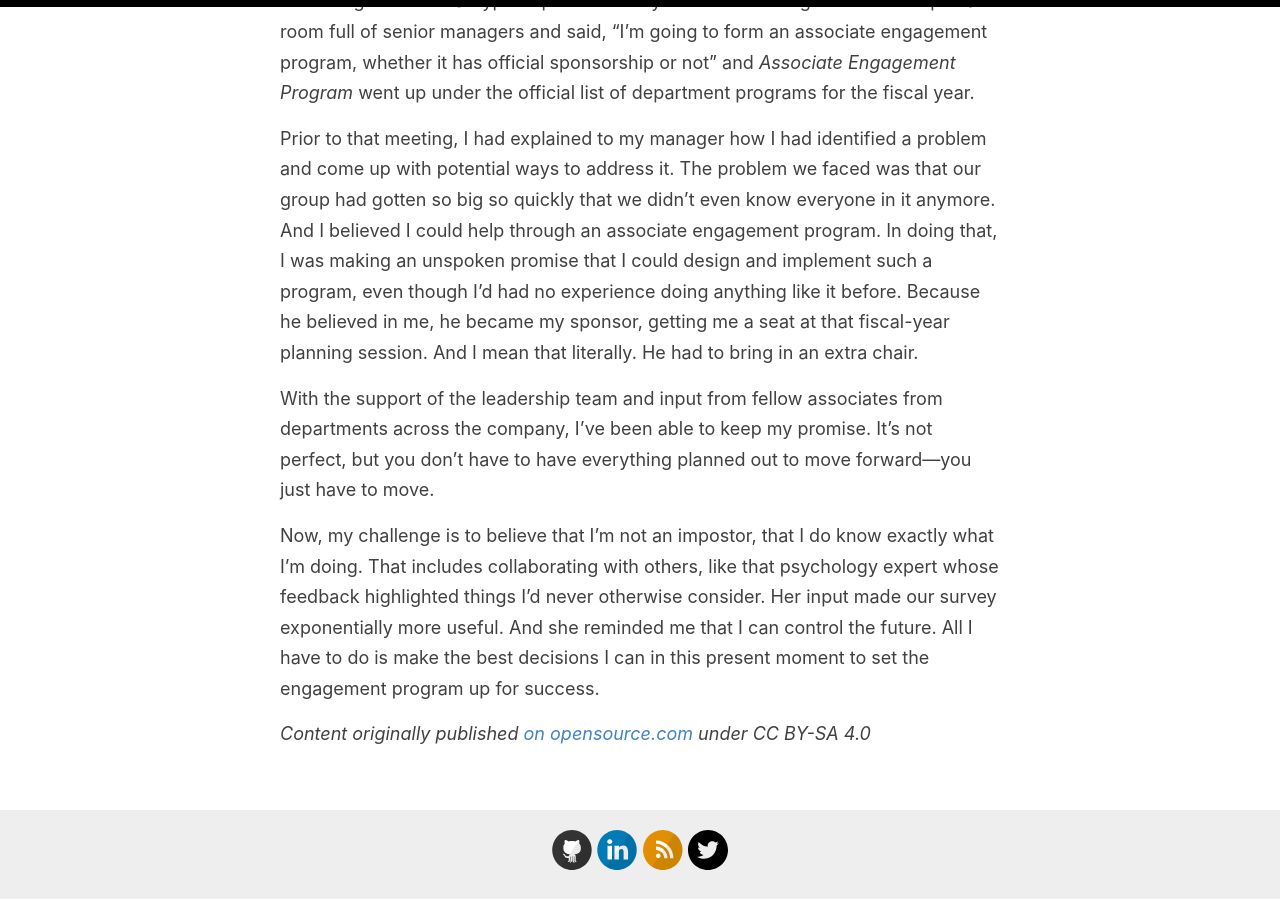
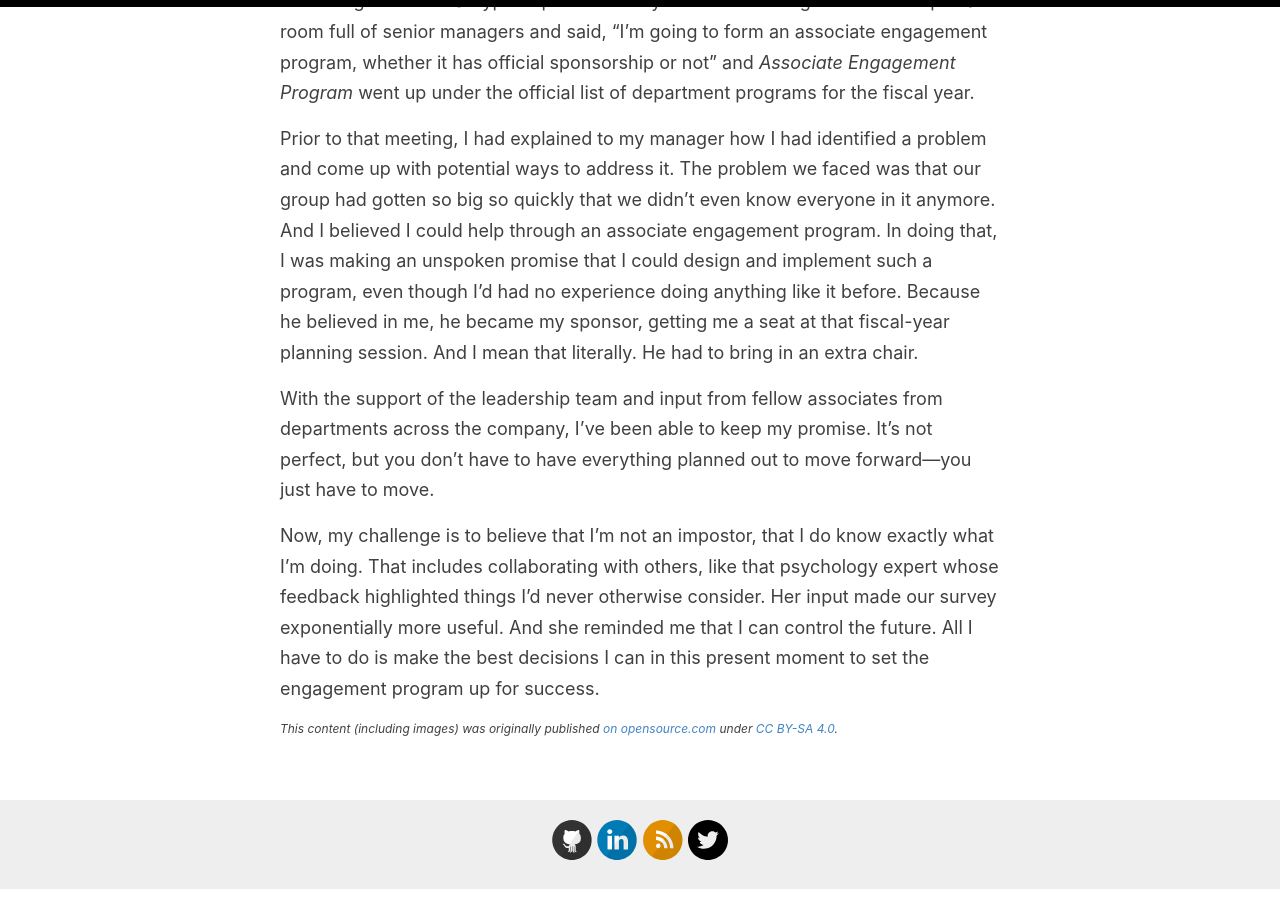
Before and after one commit to amatlack/amatlack.github.io, a Jekyll site: the page built from _posts/2016-08-10-impostor-syndrome-and-senior-managers.md, in a window 1280 px wide and 900 px high, scrolled down 1456 px. Built offline with Jekyll 4.4.1, drawn with Linux system fonts in a browser that asks for light colours.

Commit message:
updating license footer

```diff
--- a/_posts/2016-08-10-impostor-syndrome-and-senior-managers.md
+++ b/_posts/2016-08-10-impostor-syndrome-and-senior-managers.md
@@ -28,4 +28,6 @@ With the support of the leadership team and input from fellow associates from de
 
 Now, my challenge is to believe that I'm not an impostor, that I do know exactly what I'm doing. That includes collaborating with others, like that psychology expert whose feedback highlighted things I'd never otherwise consider. Her input made our survey exponentially more useful. And she reminded me that I can control the future. All I have to do is make the best decisions I can in this present moment to set the engagement program up for success.
 
-_Content originally published [on opensource.com](https://opensource.com/business/16/8/impostor-syndrome-and-senior-managers) under CC BY-SA 4.0_
+<div class="license_footer">
+  <p>This content (including images) was originally published <a href="https://opensource.com/business/16/8/impostor-syndrome-and-senior-managers">on opensource.com</a> under <a href="https://creativecommons.org/licenses/by-sa/4.0/">CC BY-SA 4.0</a>.</p>
+</div>
```
